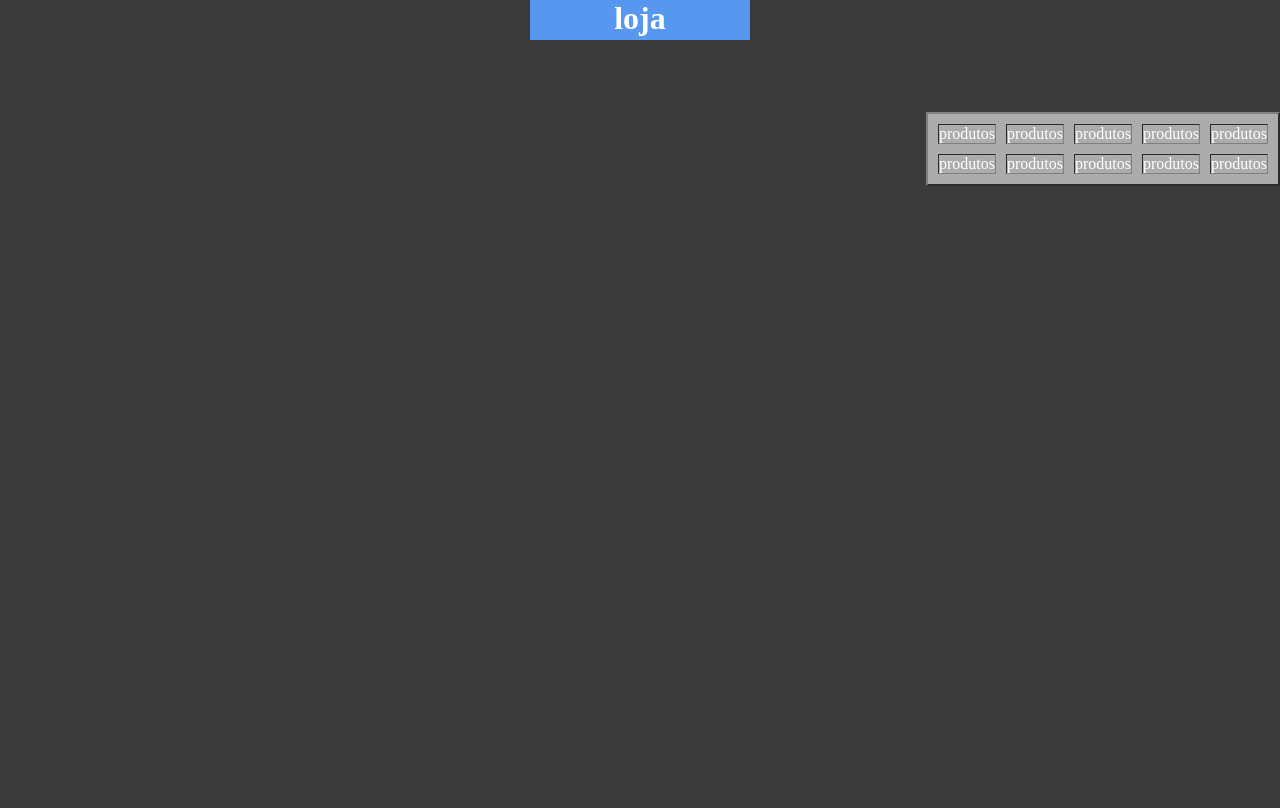
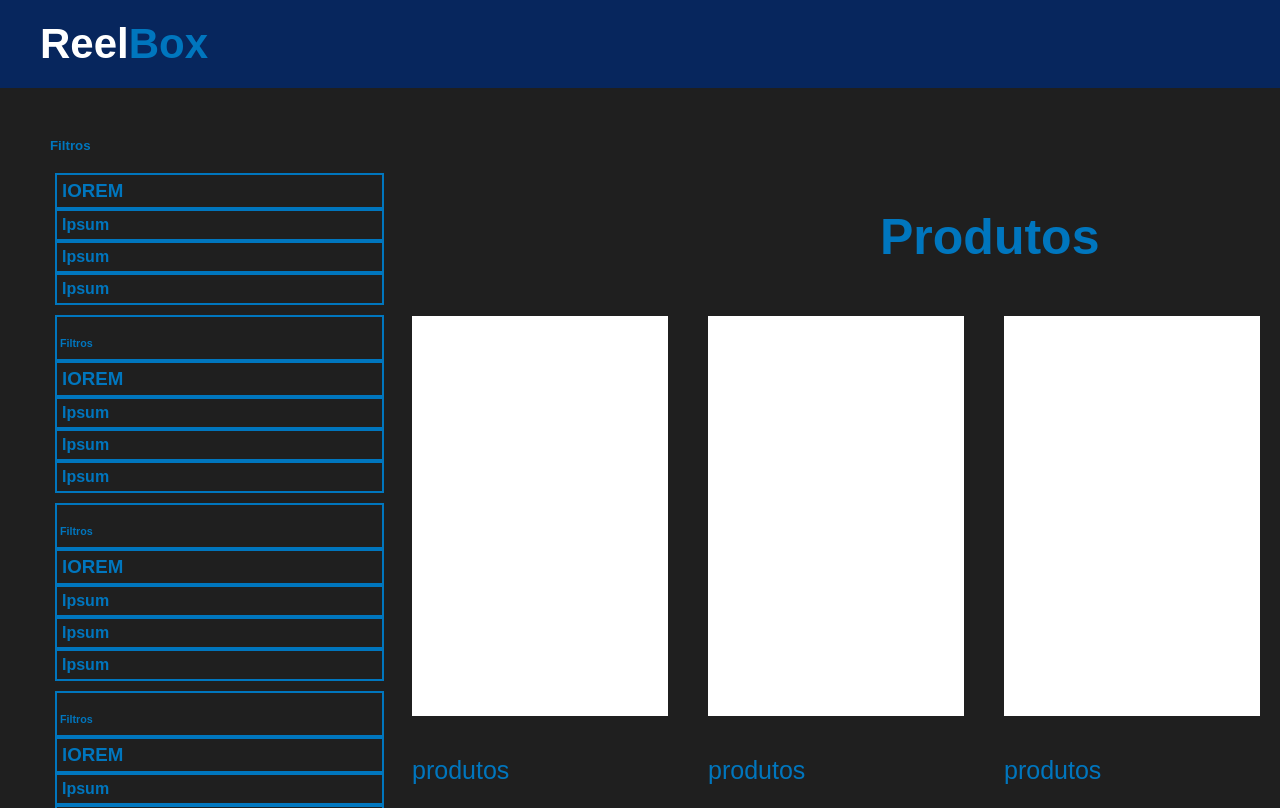
Before and after one commit to henriqueG-A/Projeto-integrador, a plain HTML site: page Loja.HTML in a window 1280 px wide. Shown: the top 808 px of the page. Drawn offline with Linux system fonts and the light colour scheme.

Commit message:
l
Loja finalizada

```diff
--- a/Loja.HTML
+++ b/Loja.HTML
@@ -4,45 +4,172 @@
 <head>
     <meta charset="UTF-8">
     <meta name="viewport" content="width=device-width, initial-scale=1.0">
-    <title>Loja</title>
-    <link rel="shortcut icon" href="img/claquete.ico" type="image/x-icon">
-    <link rel="stylesheet" href="css/Ajuda.css">
+    <title>ReelBox Store</title>
+    <link rel="shortcut icon" href="img/" type="image/x-icon">
 
+    <link rel="stylesheet" href="https://cdnjs.cloudflare.com/ajax/libs/font-awesome/6.7.2/css/all.min.css"
+        integrity="sha512-Evv84Mr4kqVGRNSgIGL/F/aIDqQb7xQ2vcrdIwxfjThSH8CSR7PBEakCr51Ck+w+/U6swU2Im1vVX0SVk9ABhg=="
+        crossorigin="anonymous" referrerpolicy="no-referrer" />
+
+    <link rel="stylesheet" href="Style/Sprint1.CSS">
+
+    <style>
+
+h1{
+    color: #0076BE;
+    margin: 120px 400px 0px 880px;
+    font-size: 50px;
+}
+a{
+    font-size: 25px;
+   margin: 0px 20px 0px 20px;
+     width: 20%;
+     float: right;
+     color: #0076BE;
+}
+        .clear{
+            clear: both;
+        }
+
+    main .filtros{
+       float: left;
+       height: 1800px;
+       width: 30%;
+    }
+
+
+    H5{
+        margin: 50px 0px 20px 0px;
+        margin-left: 50px;
+        color: #0076BE;
+    }
+
+
+    H6{
+        margin-top: 10px;
+        margin-left: 50px;
+        color: #0076BE;
+        padding: 20px 0px 10px 3px;
+         margin-left: 55px;
+        border: 2PX solid #0076BE;
+    }
+
+    h3, h4{
+        color: #0076BE;
+        padding: 5px;
+        margin-left: 55px;
+        border: 2PX solid #0076BE;
+
+    }
+
+    .prod{
+        margin: 50px 20px 40px 20px;
+        width: 20%;
+        height: 400px;
+        background-color: white;
+        float: right;
+
+    }
+    </style>
 </head>
+
 <body>
-    <header>
-    <center><h1> loja</h1></center>
+
+
+    <header class="header">
+        <a href="curiosidade.HTML" id="logo"> <span class="text1">Reel</span> <span class="text2">Box</span> </a>
+
+        <div class="clear"></div>
+
+        <nav class="navbar">
+
     </header>
 
-    <main>
-        <center>
-        <br><br><br><br>
-            <table align="right" id="loja" border="2" align="center" cellpadding="50" cellspacing="10">
-                <tr>
-                    <td>produtos</td>
-                    <td>produtos</td>
-                    <td>produtos</td>
-                    <td>produtos</td>
-                    <td>produtos</td>
-
-                </tr>
-                <tr>
-                    <td>produtos</td>
-                    <td>produtos</td>
-                    <td>produtos</td>
-                    <td>produtos</td>
-                    <td>produtos</td>
-
-                </tr>
-        </table>
-        </center>
-
-
-            </main>
-            <br><br><br><br>
+    <div class="clear"></div>
 
 
 
-        </body>
+    <main>
+
+        <div class=" filtros">
+        <h5>Filtros</h5>
+
+        <h3>lOREM</h3>
+        <H4>Ipsum</H4>
+        <H4>Ipsum</H4>
+        <H4>Ipsum</H4>
+
+        <h6>Filtros</h6>
+
+        <h3>lOREM</h3>
+        <H4>Ipsum</H4>
+        <H4>Ipsum</H4>
+        <H4>Ipsum</H4>
+
+           <h6>Filtros</h6>
+
+        <h3>lOREM</h3>
+        <H4>Ipsum</H4>
+        <H4>Ipsum</H4>
+        <H4>Ipsum</H4>
+
+           <h6>Filtros</h6>
+
+        <h3>lOREM</h3>
+        <H4>Ipsum</H4>
+        <H4>Ipsum</H4>
+        <H4>Ipsum</H4>
+
+
+        </div>
+
+        <h1>Produtos</h1>
+
+
+
+        <div class="prod"> </div>
+
+        <div class="prod"> </div>
+
+        <div class="prod"> </div>
+
+      <a href="#">produtos</a><a href="#">produtos</a><a href="#">produtos</a>
+
+          <div class="prod"> </div>
+        <div class="prod"> </div>
+        <div class="prod"> </div>
+
+       <a href="#">produtos</a><a href="#">produtos</a><a href="#">produtos</a>
+
+          <div class="prod"> </div>
+        <div class="prod"> </div>
+        <div class="prod"> </div>
+
+        <a href="#">produtos</a><a href="#">produtos</a><a href="#">produtos</a>
+
+    </main>
+
+    <footer>
+        <div class="foot_top">
+            <img src="img/logoipsum-348.png">
+            <br>
+            <p class="tx_cinz">Lorem ipsum dolor sit amet, consectetur adipisicing elit. Deleniti, facilis. </p>
+            <br>
+            <p class="tx_bra">ATENDIMENTO</p>
+            <p>De segunda a sexta ................</p>
+            <p class="tx_cinz">E-COMERCE......</p>
+            <br>
+            <p>💻 Preferências de cookies</p>
+            <br>
+            <br>
+            <img src="img/logoipsum-348.png">
+        </div>
+        <div class="foot_md">
+
+        </div>
+        <div class="foot_bot">
+
+    </footer>
+</body>
 
 </html>
```
Also changed, not shown: Loja1.HTML (added, +48 -0 lines).
